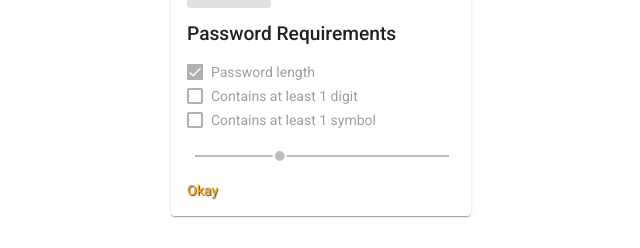
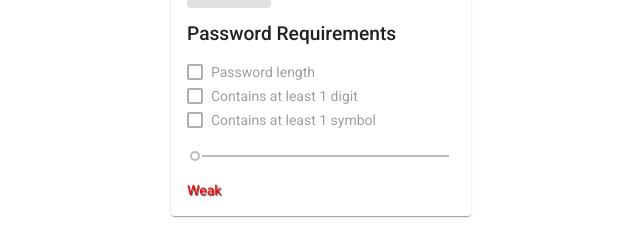
Before and after one commit to Karvel/angular-password-strength, an Angular app: page /auth/register in a window 1280 px wide. Shown: the part 199-447 px from the top of the page, without its empty margins (319-959 px from the left). Built offline with nearby package versions, Linux system fonts and the light colour scheme.

Commit message:
fix(register): use relative import

```diff
--- a/src/app/features/auth/register/register.component.ts
+++ b/src/app/features/auth/register/register.component.ts
@@ -20,7 +20,7 @@ export class RegisterComponent implements OnInit {
     const form = this.fb.group({
       email: [''],
       password: [
-        'testtest',
+        '',
         Validators.compose([PasswordValidator.validPassword(true)]),
       ],
       passwordMin: { value: false, disabled: true },
```
Also changed, not shown: 1 other file (tests, documents, lock files or other folders).
